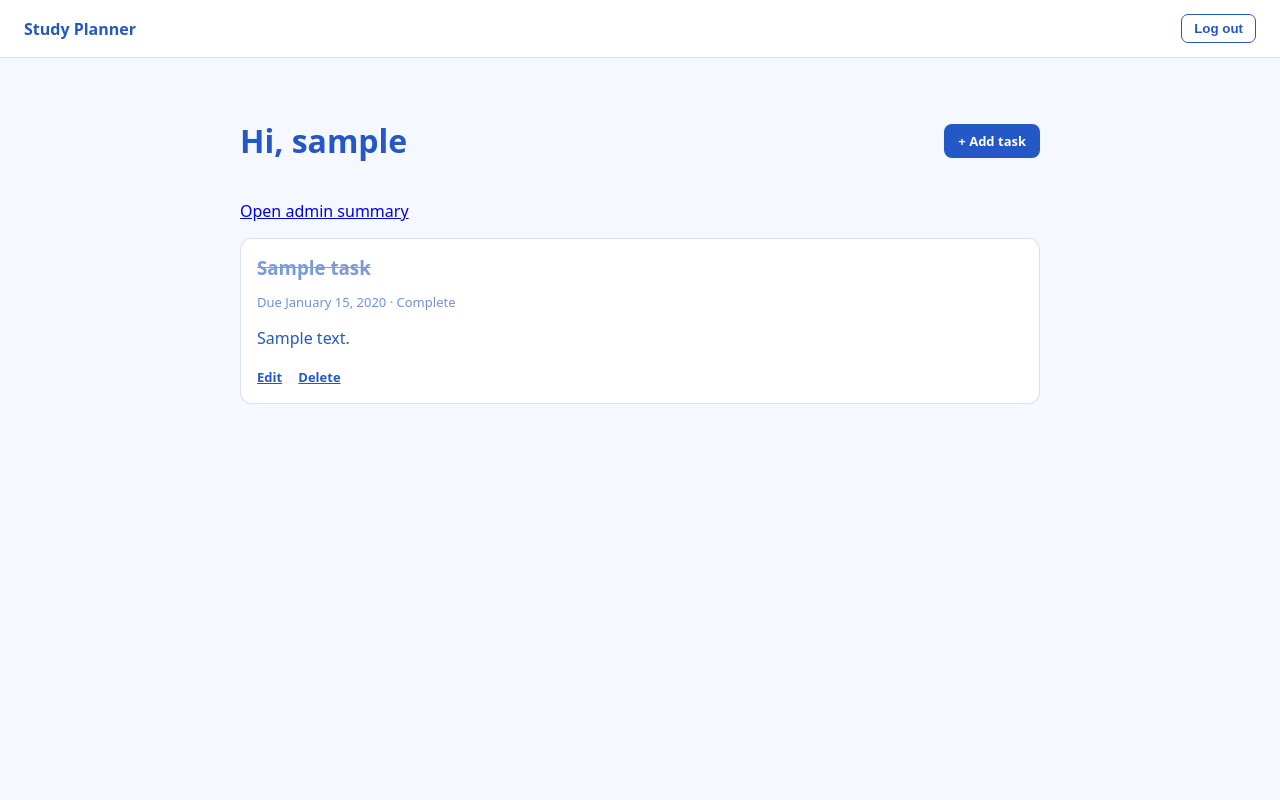
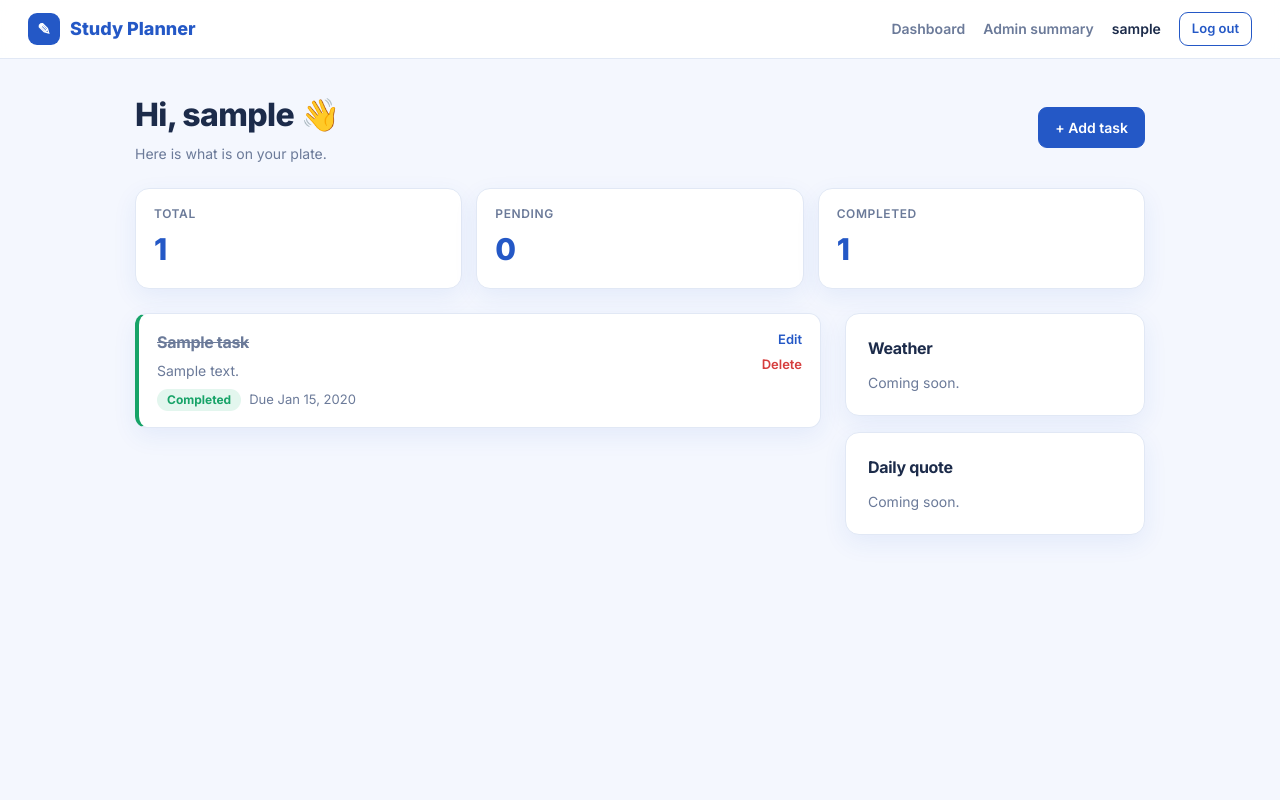
Before and after one commit to cedrick-code/Study-Planner, a Django app: page / in a window 1280 px wide. Run offline with Django 5.2, Linux system fonts and the light colour scheme; a user stored in the database is signed in; tables that the repository leaves empty hold one stand-in row (values such as "Sample post").

Commit message:
Redesign sa ui

```diff
--- a/planner/models.py
+++ b/planner/models.py
@@ -2,6 +2,7 @@ from django.conf import settings
 from django.db import models
 from django.db.models.signals import post_save
 from django.dispatch import receiver
+from django.utils import timezone
 
 
 class Profile(models.Model):
@@ -40,6 +41,8 @@ class Task(models.Model):
 
     class Meta:
         ordering = ["is_complete", "due_date"]
-
+    @property
+    def is_overdue(self):
+        return not self.is_complete and self.due_date < timezone.localdate()
     def __str__(self):
         return self.title
--- a/planner/templates/base.html
+++ b/planner/templates/base.html
@@ -5,61 +5,32 @@
   <meta charset="UTF-8">
   <meta name="viewport" content="width=device-width, initial-scale=1.0">
   <title>{% block title %}Study Planner{% endblock %}</title>
-  <style>
-    * { box-sizing: border-box; }
-
-    body {
-      margin: 0;
-      min-height: 100vh;
-      background: #f5f8ff;
-      color: #2458c6;
-      font-family: system-ui, -apple-system, "Segoe UI", sans-serif;
-    }
-
-    .topbar {
-      display: flex;
-      align-items: center;
-      justify-content: space-between;
-      padding: 14px 24px;
-      background: #fff;
-      border-bottom: 1px solid rgb(36 88 198 / 18%);
-    }
-
-    .topbar a { color: #2458c6; text-decoration: none; font-weight: 700; }
-    .topbar form { display: inline; margin: 0; }
-    .topbar button {
-      border: 1px solid #2458c6;
-      background: #fff;
-      color: #2458c6;
-      border-radius: 7px;
-      padding: 6px 12px;
-      font-weight: 700;
-      cursor: pointer;
-    }
-
-    main { padding: 40px 16px; }
-
-    .messages { list-style: none; max-width: 440px; margin: 0 auto 16px; padding: 0; }
-    .messages li {
-      padding: 10px 14px;
-      border-radius: 8px;
-      background: rgb(36 88 198 / 8%);
-      font-size: 13px;
-    }
-  </style>
+  <link rel="stylesheet" href="{% static 'css/style.css' %}">
 </head>
 <body>
   <header class="topbar">
-    <a href="/">Study Planner</a>
+    <a class="brand" href="{% url 'dashboard' %}">
+      <span class="brand-icon">✎</span> Study Planner
+    </a>
+
+    <nav class="nav-right">
       {% if user.is_authenticated %}
+        <a class="nav-link" href="{% url 'dashboard' %}">Dashboard</a>
+        {% if user.is_staff or user.profile.role == "admin" %}
+          <a class="nav-link" href="{% url 'admin_dashboard' %}">Admin summary</a>
+        {% endif %}
+        <span class="nav-user">{{ user.username }}</span>
         <form method="post" action="{% url 'logout' %}">
           {% csrf_token %}
-        <button type="submit">Log out</button>
+          <button class="btn btn-outline btn-sm" type="submit">Log out</button>
         </form>
+      {% else %}
+        <a class="nav-link" href="{% url 'login' %}">Log in</a>
+        <a class="btn btn-sm" href="{% url 'register' %}">Sign up</a>
       {% endif %}
+    </nav>
   </header>
 
-  <main>
   {% if messages %}
     <ul class="messages">
       {% for message in messages %}
@@ -68,6 +39,7 @@
     </ul>
   {% endif %}
 
+  <main class="container">
     {% block content %}{% endblock %}
   </main>
 </body>
--- a/planner/templates/planner/dashboard.html
+++ b/planner/templates/planner/dashboard.html
@@ -2,39 +2,62 @@
 {% block title %}Dashboard | Study Planner{% endblock %}
 
 {% block content %}
-<style>
-  .wrap { max-width: 800px; margin: 0 auto; }
-  .head { display: flex; justify-content: space-between; align-items: center; }
-  .btn { display: inline-block; padding: 8px 14px; border-radius: 8px; background: #2458c6; color: #fff; text-decoration: none; font-weight: 700; font-size: 13px; border: 0; cursor: pointer; }
-  .task { background: #fff; border: 1px solid rgb(36 88 198 / 18%); border-radius: 12px; padding: 16px; margin-top: 12px; }
-  .task h3 { margin: 0 0 4px; }
-  .task.done h3 { text-decoration: line-through; opacity: .6; }
-  .muted { color: rgb(36 88 198 / 65%); font-size: 13px; }
-  .actions a { margin-right: 12px; font-size: 13px; font-weight: 700; color: #2458c6; }
-</style>
+<div class="page-head">
+  <div>
+    <h1>Hi, {{ user.username }} 👋</h1>
+    <p>Here is what is on your plate.</p>
+  </div>
+  <a class="btn" href="{% url 'task_create' %}">+ Add task</a>
+</div>
 
-<div class="wrap">
-  <div class="head">
-    <h1>Hi, {{ user.username }}</h1>
-    <a class="btn" href="{% url 'task_create' %}">+ Add task</a>
-  </div>
+<div class="stats">
+  <div class="stat"><span>Total</span><strong>{{ total }}</strong></div>
+  <div class="stat"><span>Pending</span><strong>{{ pending }}</strong></div>
+  <div class="stat"><span>Completed</span><strong>{{ done }}</strong></div>
+</div>
 
-  {% if user.is_staff or user.profile.role == "admin" %}
-    <p><a href="{% url 'admin_dashboard' %}">Open admin summary</a></p>
-  {% endif %}
+<div class="layout">
+  <section>
+    <div class="task-list">
+      {% for task in tasks %}
+        <article class="task {% if task.is_complete %}done{% elif task.is_overdue %}overdue{% endif %}">
+          <div>
+            <h3>{{ task.title }}</h3>
+            {% if task.description %}<p>{{ task.description }}</p>{% endif %}
+            <div class="task-meta">
+              {% if task.is_complete %}
+                <span class="badge badge-done">Completed</span>
+              {% elif task.is_overdue %}
+                <span class="badge badge-overdue">Overdue</span>
+              {% else %}
+                <span class="badge badge-pending">Pending</span>
+              {% endif %}
+              <span>Due {{ task.due_date|date:"M j, Y" }}</span>
+            </div>
+          </div>
+          <div class="task-actions">
+            <a href="{% url 'task_update' task.pk %}">Edit</a>
+            <a class="del" href="{% url 'task_delete' task.pk %}">Delete</a>
+          </div>
+        </article>
+      {% empty %}
+        <div class="empty">
+          <p><strong>No tasks yet</strong></p>
+          <p>Click “Add task” to create your first one.</p>
+        </div>
+      {% endfor %}
+    </div>
+  </section>
 
-  {% for task in tasks %}
-    <div class="task {% if task.is_complete %}done{% endif %}">
-      <h3>{{ task.title }}</h3>
-      <p class="muted">Due {{ task.due_date|date:"F j, Y" }} · {% if task.is_complete %}Complete{% else %}Pending{% endif %}</p>
-      {% if task.description %}<p>{{ task.description }}</p>{% endif %}
-      <div class="actions">
-        <a href="{% url 'task_update' task.pk %}">Edit</a>
-        <a href="{% url 'task_delete' task.pk %}">Delete</a>
-      </div>
+  <aside>
+    <div class="card">
+      <h2>Weather</h2>
+      <p style="color: var(--muted); font-size: 14px; margin: 0;">Coming soon.</p>
     </div>
-  {% empty %}
-    <p class="muted">No tasks yet. Click "Add task" to create your first one.</p>
-  {% endfor %}
+    <div class="card" style="margin-top: 16px;">
+      <h2>Daily quote</h2>
+      <p style="color: var(--muted); font-size: 14px; margin: 0;">Coming soon.</p>
+    </div>
+  </aside>
 </div>
 {% endblock %}
--- a/planner/views.py
+++ b/planner/views.py
@@ -29,7 +29,13 @@ def register(request):
 @login_required
 def dashboard(request):
     tasks = Task.objects.filter(user=request.user)
-    return render(request, "planner/dashboard.html", {"tasks": tasks})
+    context = {
+        "tasks": tasks,
+        "total": tasks.count(),
+        "done": tasks.filter(is_complete=True).count(),
+        "pending": tasks.filter(is_complete=False).count(),
+    }
+    return render(request, "planner/dashboard.html", context)
 
 
 @login_required
--- /dev/null
+++ b/static/css/style.css
@@ -0,0 +1,248 @@
+@import url("https://fonts.googleapis.com/css2?family=Inter:wght@400;500;600;700;800&display=swap");
+
+:root {
+  --blue: #2458c6;
+  --blue-dark: #1b449b;
+  --blue-soft: #eaf0fd;
+  --bg: #f4f7fe;
+  --white: #fff;
+  --text: #1c2b4a;
+  --muted: #6b7a99;
+  --border: #e1e8f5;
+  --green: #17a368;
+  --green-soft: #e3f6ee;
+  --red: #d63d3d;
+  --red-soft: #fdeaea;
+  --amber: #c98a0a;
+  --amber-soft: #fdf3dc;
+  --shadow: 0 8px 24px rgb(36 88 198 / 8%);
+  --radius: 14px;
+}
+
+* { box-sizing: border-box; }
+
+body {
+  margin: 0;
+  min-height: 100vh;
+  background: var(--bg);
+  color: var(--text);
+  font-family: "Inter", system-ui, -apple-system, "Segoe UI", sans-serif;
+  line-height: 1.5;
+}
+
+a { color: var(--blue); }
+h1, h2, h3 { margin: 0; letter-spacing: -.02em; }
+
+/* ---------- Navbar ---------- */
+.topbar {
+  position: sticky;
+  top: 0;
+  z-index: 10;
+  display: flex;
+  align-items: center;
+  justify-content: space-between;
+  gap: 16px;
+  padding: 12px 28px;
+  background: rgb(255 255 255 / 92%);
+  backdrop-filter: blur(8px);
+  border-bottom: 1px solid var(--border);
+}
+
+.brand {
+  display: flex;
+  align-items: center;
+  gap: 10px;
+  font-weight: 800;
+  font-size: 18px;
+  color: var(--blue);
+  text-decoration: none;
+}
+
+.brand-icon {
+  display: grid;
+  place-items: center;
+  width: 32px;
+  height: 32px;
+  border-radius: 9px;
+  background: var(--blue);
+  color: #fff;
+  font-size: 16px;
+}
+
+.nav-right { display: flex; align-items: center; gap: 18px; }
+.nav-link { font-size: 14px; font-weight: 600; color: var(--muted); text-decoration: none; }
+.nav-link:hover { color: var(--blue); }
+.nav-user { font-size: 14px; font-weight: 600; }
+.topbar form { margin: 0; }
+
+/* ---------- Layout ---------- */
+.container { max-width: 1050px; margin: 0 auto; padding: 32px 20px 60px; }
+
+.page-head {
+  display: flex;
+  align-items: center;
+  justify-content: space-between;
+  gap: 16px;
+  margin-bottom: 24px;
+}
+
+.page-head h1 { font-size: clamp(24px, 4vw, 32px); font-weight: 800; }
+.page-head p { margin: 4px 0 0; color: var(--muted); font-size: 14px; }
+
+.layout { display: grid; grid-template-columns: 1fr 300px; gap: 24px; align-items: start; }
+@media (max-width: 860px) { .layout { grid-template-columns: 1fr; } }
+
+/* ---------- Buttons ---------- */
+.btn {
+  display: inline-flex;
+  align-items: center;
+  justify-content: center;
+  gap: 6px;
+  padding: 9px 16px;
+  border: 1px solid var(--blue);
+  border-radius: 9px;
+  background: var(--blue);
+  color: #fff;
+  font: inherit;
+  font-size: 14px;
+  font-weight: 600;
+  text-decoration: none;
+  cursor: pointer;
+  transition: background .15s, transform .1s;
+}
+
+.btn:hover { background: var(--blue-dark); }
+.btn:active { transform: translateY(1px); }
+.btn-outline { background: #fff; color: var(--blue); }
+.btn-outline:hover { background: var(--blue-soft); }
+.btn-danger { background: var(--red); border-color: var(--red); }
+.btn-danger:hover { background: #b52f2f; }
+.btn-block { width: 100%; padding: 12px; }
+.btn-sm { padding: 6px 12px; font-size: 13px; }
+
+/* ---------- Cards ---------- */
+.card {
+  background: var(--white);
+  border: 1px solid var(--border);
+  border-radius: var(--radius);
+  padding: 22px;
+  box-shadow: var(--shadow);
+}
+
+.card h2 { font-size: 16px; font-weight: 700; margin-bottom: 12px; }
+
+/* ---------- Stat tiles ---------- */
+.stats { display: grid; grid-template-columns: repeat(3, 1fr); gap: 14px; margin-bottom: 24px; }
+@media (max-width: 560px) { .stats { grid-template-columns: 1fr; } }
+
+.stat {
+  background: var(--white);
+  border: 1px solid var(--border);
+  border-radius: var(--radius);
+  padding: 16px 18px;
+  box-shadow: var(--shadow);
+}
+
+.stat span { display: block; font-size: 12px; font-weight: 600; color: var(--muted); text-transform: uppercase; letter-spacing: .05em; }
+.stat strong { display: block; margin-top: 4px; font-size: 30px; font-weight: 800; color: var(--blue); }
+
+/* ---------- Tasks ---------- */
+.task-list { display: grid; gap: 12px; }
+
+.task {
+  display: flex;
+  justify-content: space-between;
+  gap: 16px;
+  padding: 16px 18px;
+  background: var(--white);
+  border: 1px solid var(--border);
+  border-left: 4px solid var(--blue);
+  border-radius: 12px;
+  box-shadow: var(--shadow);
+}
+
+.task.done { border-left-color: var(--green); }
+.task.overdue { border-left-color: var(--red); }
+.task h3 { font-size: 16px; font-weight: 700; }
+.task.done h3 { text-decoration: line-through; color: var(--muted); }
+.task p { margin: 6px 0 0; font-size: 14px; color: var(--muted); }
+.task-meta { display: flex; flex-wrap: wrap; align-items: center; gap: 8px; margin-top: 8px; font-size: 13px; color: var(--muted); }
+.task-actions { display: flex; flex-direction: column; gap: 6px; align-items: flex-end; }
+.task-actions a { font-size: 13px; font-weight: 600; text-decoration: none; }
+.task-actions .del { color: var(--red); }
+
+.badge {
+  display: inline-block;
+  padding: 2px 10px;
+  border-radius: 999px;
+  font-size: 12px;
+  font-weight: 700;
+}
+
+.badge-pending { background: var(--amber-soft); color: var(--amber); }
+.badge-done { background: var(--green-soft); color: var(--green); }
+.badge-overdue { background: var(--red-soft); color: var(--red); }
+
+.empty {
+  padding: 40px 20px;
+  text-align: center;
+  background: var(--white);
+  border: 2px dashed var(--border);
+  border-radius: var(--radius);
+  color: var(--muted);
+}
+
+/* ---------- Forms ---------- */
+.form-card { max-width: 480px; margin: 0 auto; }
+.form-card h1 { font-size: 26px; font-weight: 800; color: var(--blue); }
+.form-card .intro { margin: 6px 0 22px; color: var(--muted); font-size: 14px; }
+
+form p { margin: 0 0 16px; }
+form label { display: block; margin-bottom: 6px; font-size: 13px; font-weight: 600; }
+
+form input:not([type="checkbox"]):not([type="hidden"]),
+form textarea,
+form select {
+  width: 100%;
+  padding: 10px 12px;
+  border: 1px solid var(--border);
+  border-radius: 9px;
+  background: #fff;
+  color: var(--text);
+  font: inherit;
+  font-size: 14px;
+  outline: none;
+  transition: border-color .15s, box-shadow .15s;
+}
+
+form input:focus, form textarea:focus, form select:focus {
+  border-color: var(--blue);
+  box-shadow: 0 0 0 3px rgb(36 88 198 / 12%);
+}
+
+form input[type="checkbox"] { width: 18px; height: 18px; accent-color: var(--blue); vertical-align: middle; margin-left: 4px; }
+.helptext, form ul { font-size: 12px; color: var(--muted); }
+form ul { margin: 6px 0 0; padding-left: 18px; }
+
+.errorlist {
+  margin: 0 0 6px;
+  padding: 8px 12px 8px 28px;
+  border-radius: 8px;
+  background: var(--red-soft);
+  color: var(--red) !important;
+  font-size: 13px;
+}
+
+.form-actions { display: flex; align-items: center; gap: 14px; margin-top: 8px; }
+.auth-footer { margin: 20px 0 0; text-align: center; font-size: 13px; color: var(--muted); }
+.auth-footer a { font-weight: 700; }
+
+/* ---------- Messages ---------- */
+.messages { list-style: none; max-width: 1050px; margin: 16px auto 0; padding: 0 20px; }
+.messages li { padding: 12px 16px; border-radius: 10px; background: var(--green-soft); color: var(--green); font-size: 14px; font-weight: 600; }
+
+/* ---------- Table ---------- */
+table { width: 100%; border-collapse: collapse; font-size: 14px; }
+th { text-align: left; padding: 10px 12px; font-size: 12px; text-transform: uppercase; letter-spacing: .05em; color: var(--muted); border-bottom: 1px solid var(--border); }
+td { padding: 12px; border-bottom: 1px solid var(--border); }
+tr:last-child td { border-bottom: 0; }
```
Also changed, not shown: planner/templates/planner/admin_dashboard.html (+39 -11 lines), planner/templates/planner/register.html (+3 -7 lines), planner/templates/planner/task_confirm_delete.html (+10 -5 lines), planner/templates/planner/task_form.html (+7 -3 lines), planner/templates/registration/login.html (+3 -113 lines). Lines whose indentation alone changed are shown as unchanged.
